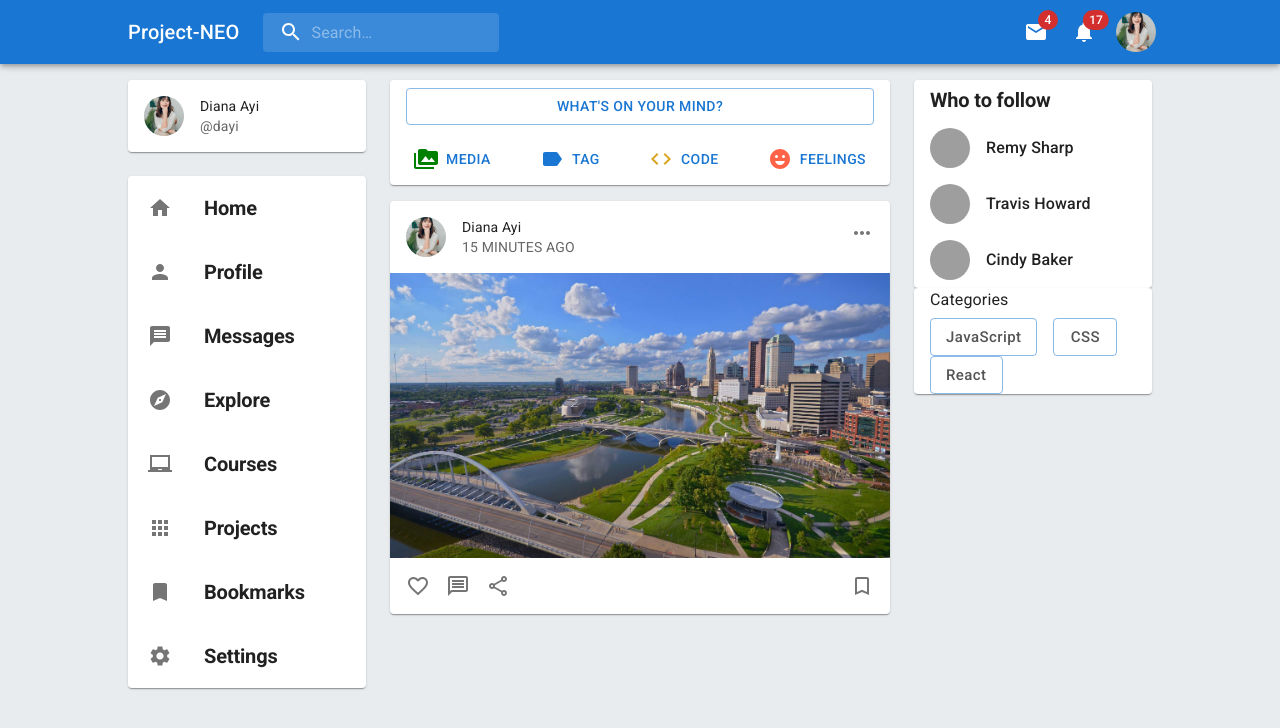
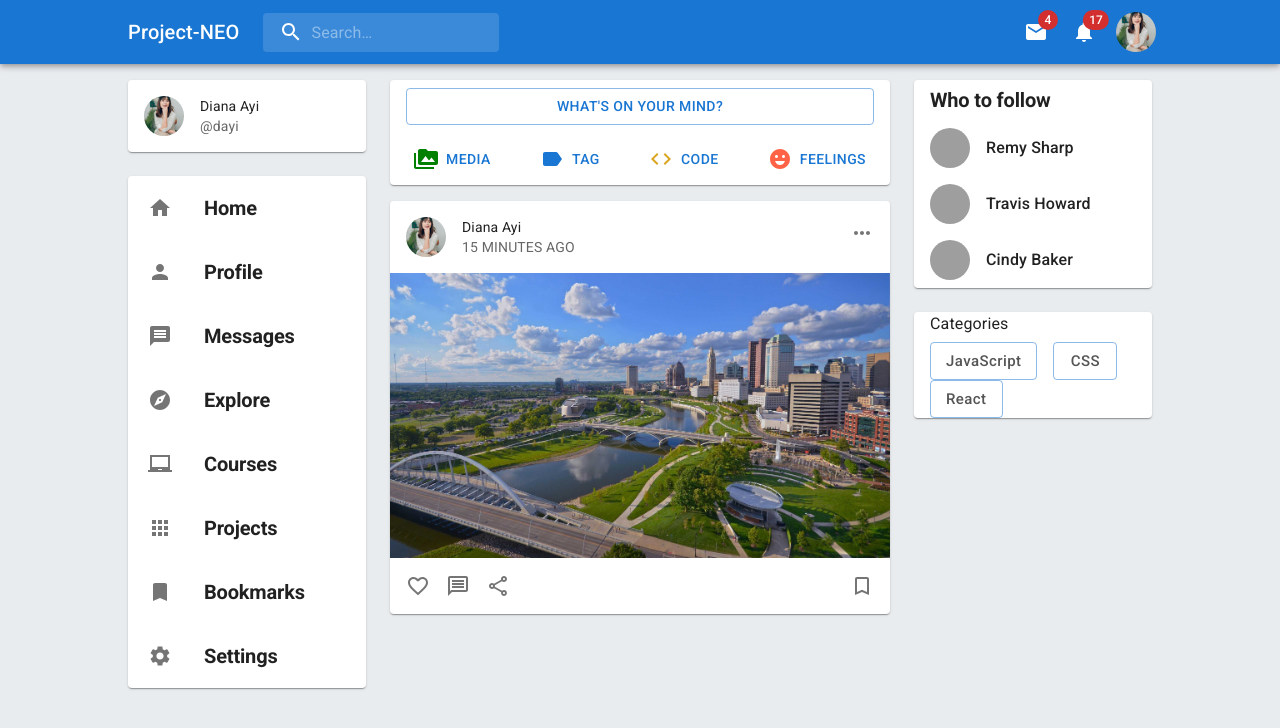
Before and after one commit to jpzambranoleon/project-neo-front-end, a React (Create React App) app: page / in a window 1280 px wide. Shown: the top 728 px of the page. Built offline with nearby package versions, Linux system fonts and the light colour scheme; grey boxes are pictures that could not be loaded.

Commit message:
updated Tags.jsx

```diff
--- a/src/pages/homePage/components/Tags.jsx
+++ b/src/pages/homePage/components/Tags.jsx
@@ -2,7 +2,7 @@ import { Box, Button, Paper, Typography } from "@mui/material";
 
 const Tags = () => {
     return (
-        <Paper>
+        <Paper sx={{ mt: 3 }}>
             <Box sx={{ ml: 2 }}>
                 <Typography gutterBottom>
                     Categories
```
